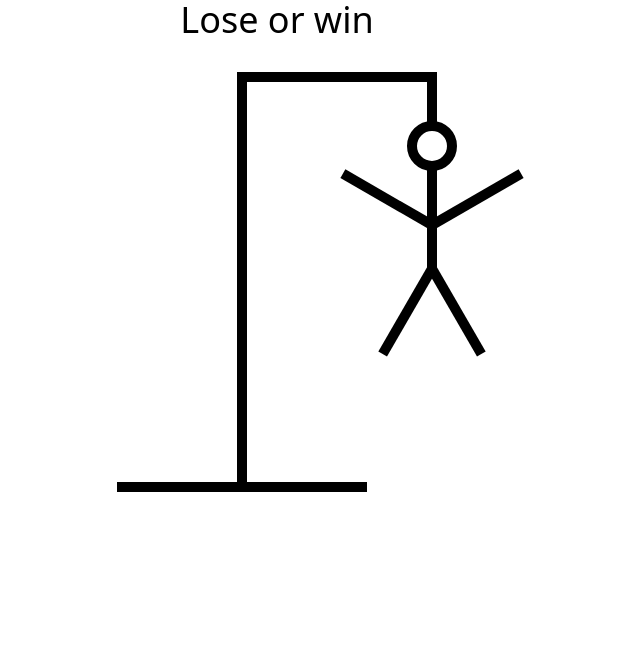
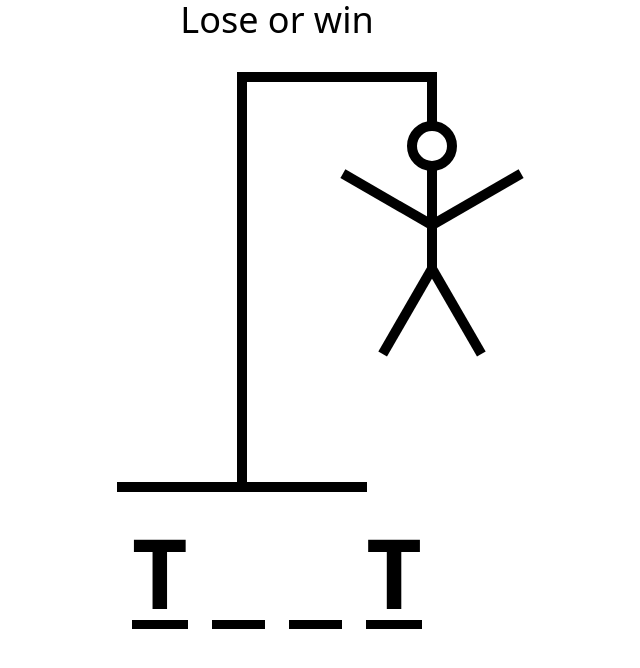
Before and after one commit to abdellahabd/Hangman, a React (Vite) app: page / in a window 1280 px wide. Shown: the top 668 px of the page, without its empty margins (363-1003 px from the left). Built offline with nearby package versions, Linux system fonts and the light colour scheme.

Commit message:
Add HangmanWord component with word and guessed letters

```diff
--- a/src/App.tsx
+++ b/src/App.tsx
@@ -15,7 +15,7 @@ function App() {
     <div className="flex flex-col gap-8 mx-auto my-0 items-center">
       <div className="text-4xl text-center ">Lose or win</div>
       <HangmanDrawing />
-      {/* <HangmanWord /> */}
+      <HangmanWord />
 
       {/* <HangmanKeybaord /> */}
     </div>
--- a/src/HangmanWord.tsx
+++ b/src/HangmanWord.tsx
@@ -1,7 +1,26 @@
 import React from "react";
 
 function HangmanWord() {
-  return <div>HangmanWord</div>;
+  const word = "test";
+  const Gussedlettres = ["t", "g"];
+  return (
+    <div className="flex font-bold text-8xl gap-6 uppercase">
+      {word.split("").map((lettre, index) => (
+        <span
+          className="border-b-[.1em]  border-b-black border-solid"
+          key={index}
+        >
+          <span
+            style={{
+              visibility: Gussedlettres.includes(lettre) ? "visible" : "hidden",
+            }}
+          >
+            {lettre}
+          </span>
+        </span>
+      ))}
+    </div>
+  );
 }
 
 export default HangmanWord;
```
